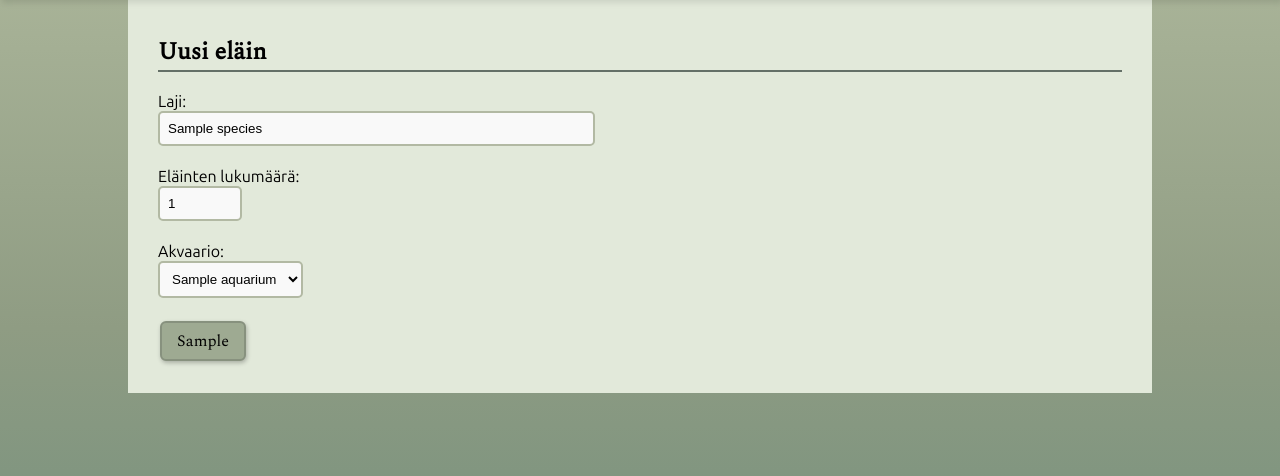
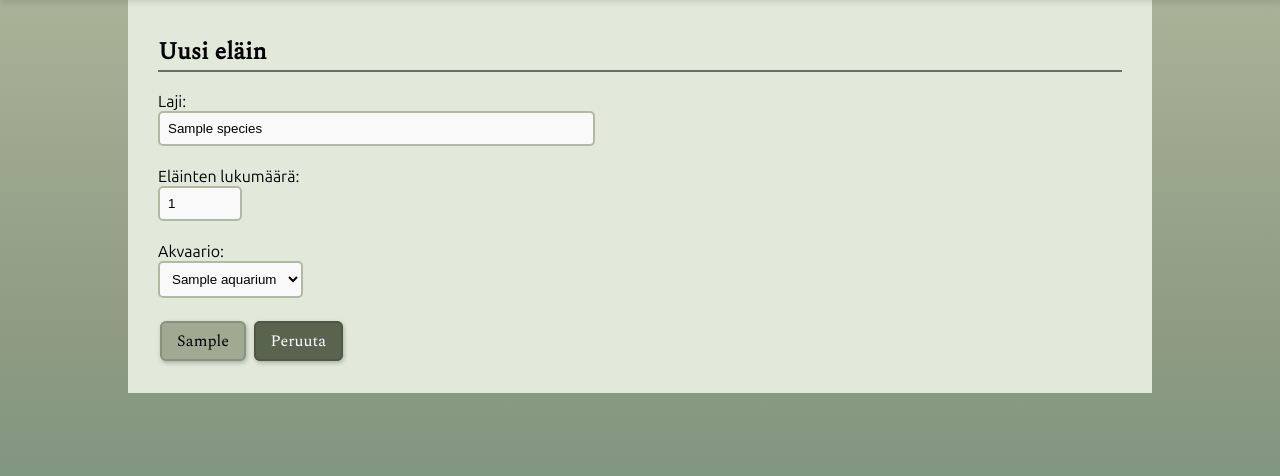
Before and after one commit to nuoliainen/akvaariot, a Flask app: template templates/new_critter.html in a window 1280 px wide. Shown: the part 232-708 px from the top of the page. Run offline with Flask 3, Linux system fonts and the light colour scheme; the template is opened without the code that fills it: most values are stand-ins (such as "Sample title", 1, 10 or a date in 2020).

Commit message:
Add a return button to create critter when coming from an aquarium's page (instead of nav bar)

```diff
--- a/templates/new_critter.html
+++ b/templates/new_critter.html
@@ -5,4 +5,7 @@
 {% block content %}
   <h2>Uusi eläin</h2>
   {% include "critter_form.html" with context %}
+  {% if selected_aquarium_id %}
+    <a class="button return" href="/aquarium/{{ selected_aquarium_id }}">Peruuta</a>
+  {% endif %}
 {% endblock %}
```
